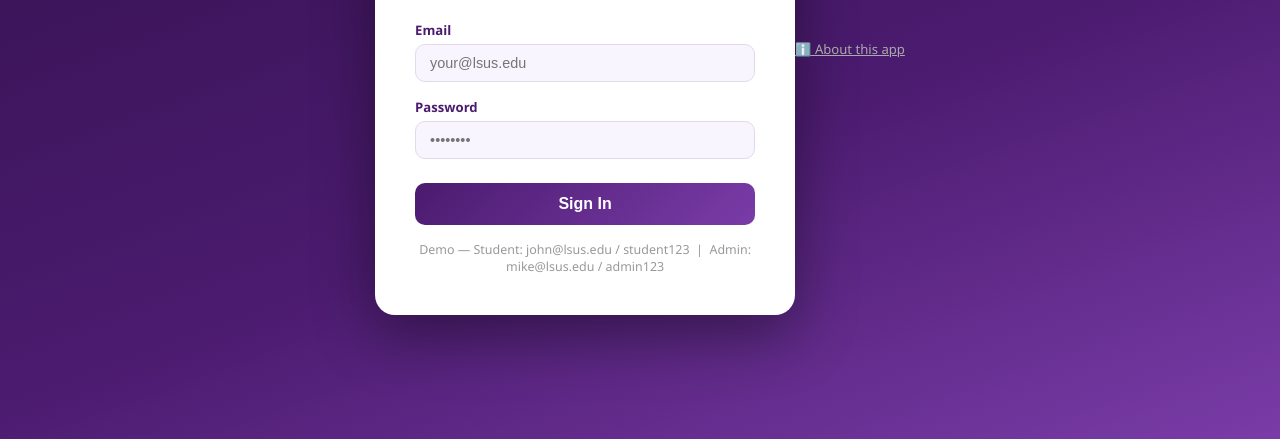
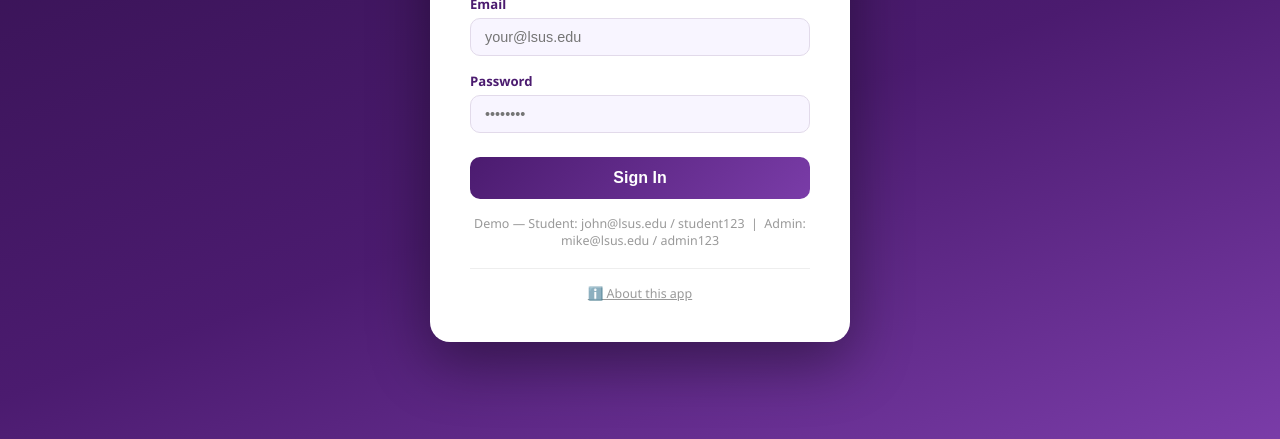
Before and after one commit to joshmfrancis/LSUSClubManager, a plain HTML site: page frontend/index.html in a window 1280 px wide. Shown: the part 361-800 px from the top of the page. Drawn offline with Linux system fonts and the light colour scheme.

Commit message:
refactor: update About section styling in account creation modal

```diff
--- a/frontend/index.html
+++ b/frontend/index.html
@@ -671,10 +671,10 @@
               Create Account
             </button>
           </div>
-        </div>
-        <p style="text-align:center;margin-top:1.2rem;font-size:.82rem;color:#aaa">
-          <span style="cursor:pointer;text-decoration:underline" onclick="showAbout()">ℹ️ About this app</span>
-        </p>
+          <p style="text-align:center;margin-top:1.2rem;padding-top:1rem;border-top:1px solid #eee;font-size:.78rem;color:#999">
+            <span style="cursor:pointer;text-decoration:underline" onclick="showAbout()">ℹ️ About this app</span>
+          </p>
+        </div>
       </div>
     </div>
 
```
